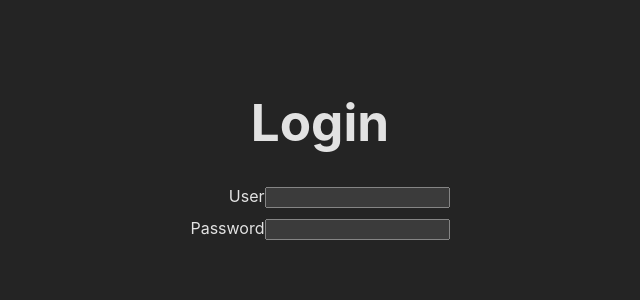
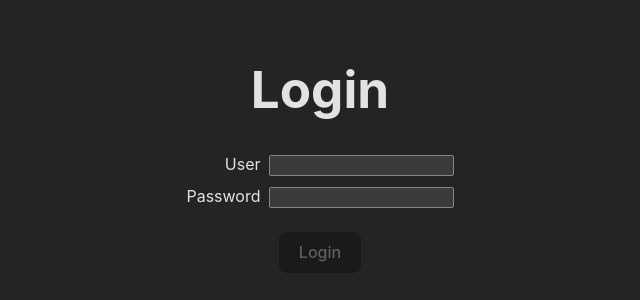
Before and after one commit to batanoffs/responsive-form, a React (Vite) app: page / in a window 1280 px wide. Shown: the part 250-550 px from the top of the page, without its empty margins (320-960 px from the left). Built offline with nearby package versions, Linux system fonts and the light colour scheme.

Commit message:
add button to custom form, update css to handle disabled button

```diff
--- a/src/pages/login/LoginPage.jsx
+++ b/src/pages/login/LoginPage.jsx
@@ -85,6 +85,12 @@
                     value={formData.password}
                     onChange={onChangeHandler}
                 />
+                <CustomInput
+                    className="login-button"
+                    disabled={true}
+                    type="submit"
+                    value="Login"
+                />
             </CustomForm>
         </div>
     );
--- a/src/pages/login/login.module.css
+++ b/src/pages/login/login.module.css
@@ -10,8 +10,34 @@
             align-self: self-end;
         }
 
-        button {
+        label {
+            padding-right: 0.5em;
+        }
+
+        input[type="submit"] {
             margin-top: 1em;
+            border-radius: 8px;
+            border: 1px solid transparent;
+            padding: 0.6em 1.2em;
+            font-size: 1em;
+            font-weight: 500;
+            font-family: inherit;
+            background-color: #1a1a1a;
+            cursor: pointer;
+            transition: border-color 0.25s;
+
+            &:hover:not([disabled]) {
+                border-color: #646cff;
+            }
+
+            &:hover[disabled] {
+                cursor: not-allowed;
+            }
+
+            &:focus,
+            &:focus-visible {
+                outline: 4px auto -webkit-focus-ring-color;
+            }
         }
     }
 }
```
